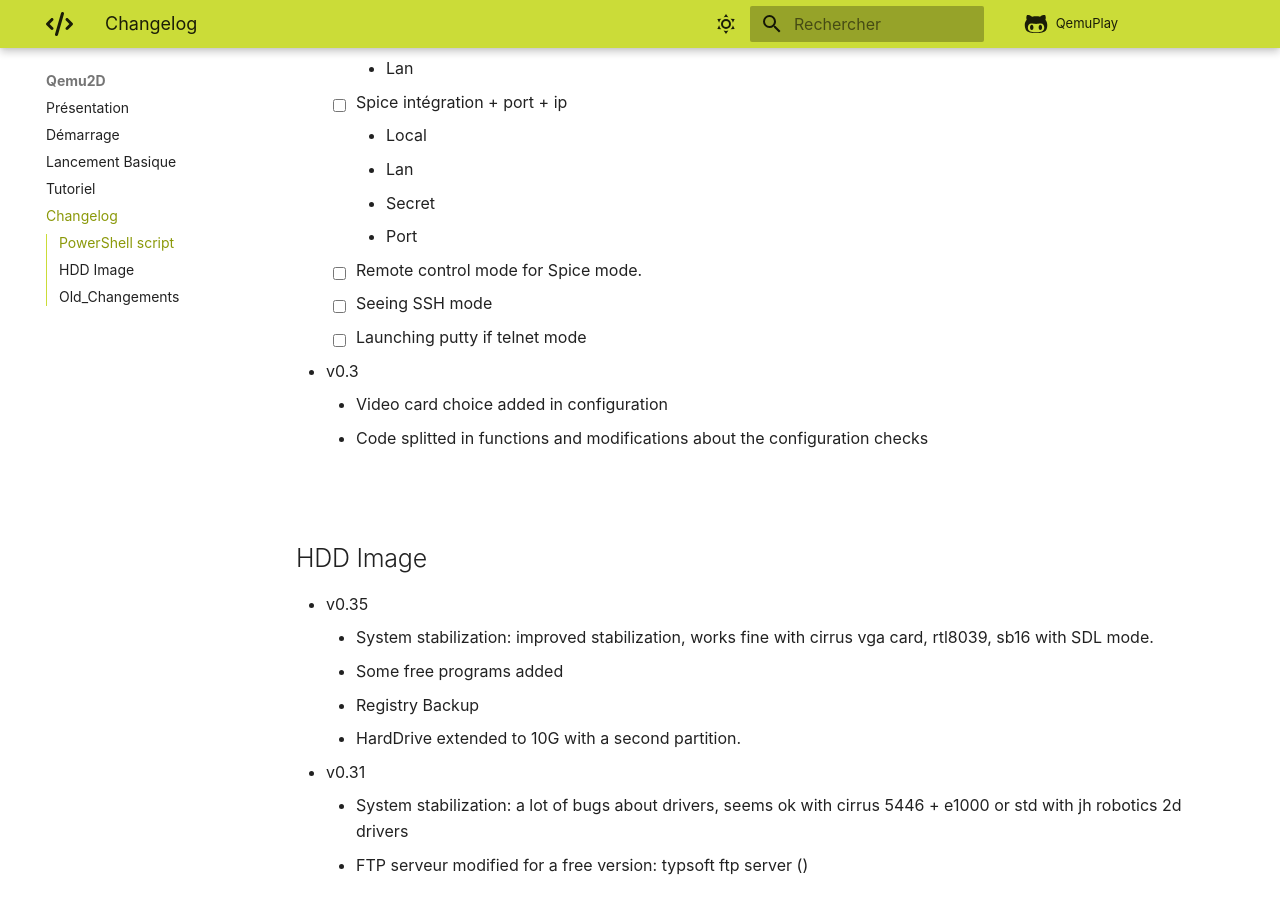
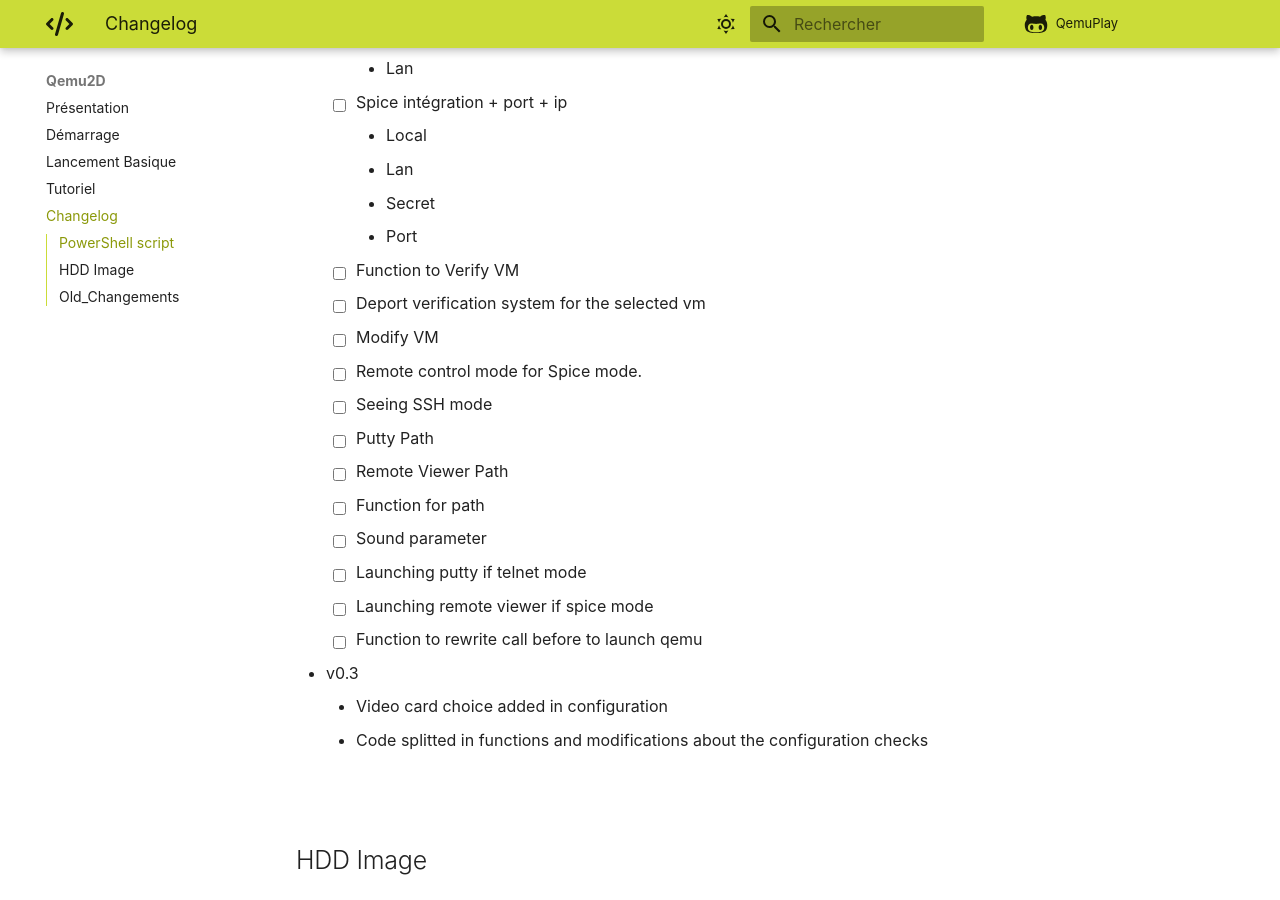
Before and after one commit to daerlnaxe/QemuPlay, an MkDocs documentation site: the page built from docs/01-qemu2d/98-changelog.md, in a window 1280 px wide and 900 px high, scrolled down 424 px. Built offline with MkDocs 1.6.1 and Material for MkDocs 9.7.7, drawn with Linux system fonts in a browser that asks for light colours; comment, search, counter and statistics services are not loaded.

Commit message:
Update 98-changelog.md

```diff
--- a/docs/01-qemu2d/98-changelog.md
+++ b/docs/01-qemu2d/98-changelog.md
@@ -14,9 +14,18 @@
         - Lan
         - Secret
         - Port
+    - [ ] Function to Verify VM
+    - [ ] Deport verification system for the selected vm
+    - [ ] Modify VM
     - [ ] Remote control mode for Spice mode.
     - [ ] Seeing SSH mode
+    - [ ] Putty Path
+    - [ ] Remote Viewer Path
+    - [ ] Function for path
+    - [ ] Sound parameter
     - [ ] Launching putty if telnet mode
+    - [ ] Launching remote viewer if spice mode
+    - [ ] Function to rewrite call before to launch qemu
 - v0.3
     - Video card choice added in configuration
     - Code splitted in functions and modifications about the   configuration checks
```
